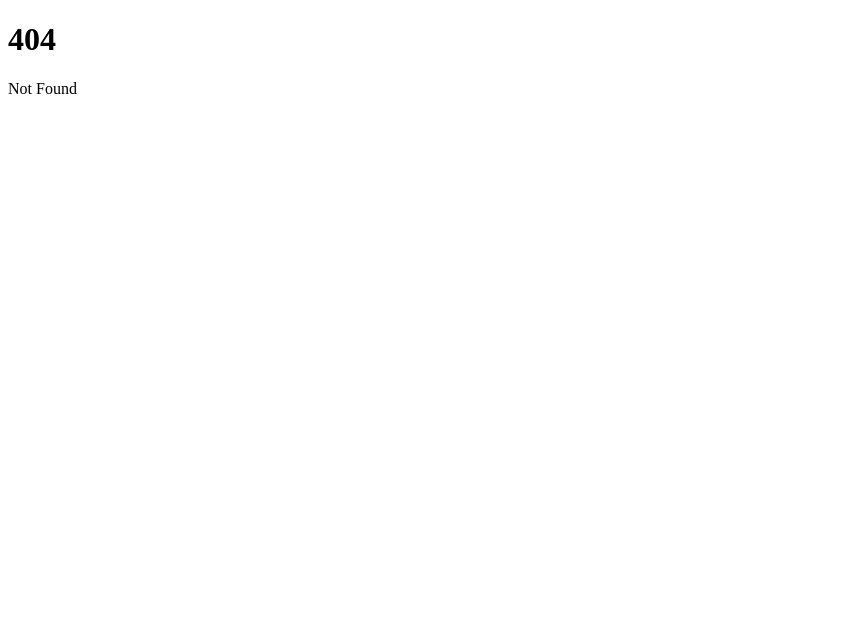
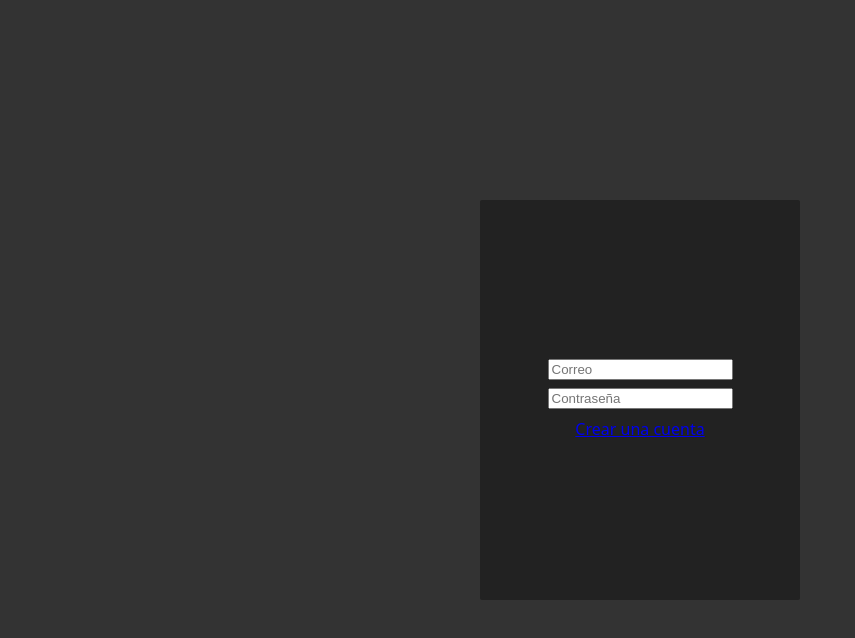
Before and after one commit to PeytonDenisse/catalogo_comida, a SvelteKit app: page /login in a window 1280 px wide. Before the commit this address had no page. Shown: the top 638 px of the page, without its empty margins (0-855 px from the left). Built offline with nearby package versions, Linux system fonts and the light colour scheme.

Commit message:
conf front login

```diff
--- /dev/null
+++ b/src/app.css
@@ -0,0 +1,21 @@
+@import url('https://fonts.googleapis.com/css2?family=Montserrat:ital,wght@0,100;0,200;0,300;0,400;0,500;0,600;0,700;0,800;0,900;1,100;1,200;1,300;1,400;1,500;1,600;1,700;1,800;1,900&family=Poppins:ital,wght@0,100;0,200;0,300;0,400;0,500;0,600;0,700;0,800;0,900;1,100;1,200;1,300;1,400;1,500;1,600;1,700;1,800;1,900&display=swap');
+
+:root {
+  font-family: system-ui, Avenir, Helvetica, Arial, sans-serif;
+  line-height: 1.5;
+  font-weight: 400;
+
+  color-scheme: light dark;
+  color: rgba(255, 255, 255, 0.87);
+  background-color: #242424;
+
+  font-synthesis: none;
+  text-rendering: optimizeLegibility;
+  -webkit-font-smoothing: antialiased;
+  -moz-osx-font-smoothing: grayscale;
+}
+
+body{
+    padding: 0;
+    margin: 0;
+}
--- a/src/lib/models/categoryDiet.js
+++ b/src/lib/models/categoryDiet.js
@@ -7,7 +7,6 @@ export async function createCategoryDiet(name){
     } catch (error) {
         return {success: false, data: [], message: 'Error del servidor'}
     }
-    return res;
 }
 
 export async function getCategoriesDiet(){
--- a/src/routes/+layout.svelte
+++ b/src/routes/+layout.svelte
@@ -1,5 +1,6 @@
 <script>
 	import favicon from '$lib/assets/favicon.svg';
+	import '../app.css';
 
 	let { children } = $props();
 </script>
--- /dev/null
+++ b/src/routes/login/+page.svelte
@@ -0,0 +1,41 @@
+<script>
+    import { goto } from "$app/navigation";
+
+    async function handleLogin(){
+        const res = await fetch('/api/login');
+        const data = await res.json();
+    }
+
+</script>
+
+<main>
+    <form action="">
+        <input type="email" placeholder="Correo">
+        <input type="password" placeholder="Contraseña">
+        <a href="/registrarse">Crear una cuenta</a>
+    </form>
+</main>
+
+<style>
+    main{
+        display: flex;
+        flex-direction: column;
+        align-items: center;
+        justify-content: center;
+        height: 100dvh;
+        min-height: 100dvh;
+        background-color: #333;
+    }
+
+    form{
+        display: flex;
+        flex-direction: column;
+        align-items: center;
+        justify-content: center;
+        gap: 8px;
+        height: 50%;
+        width: 25%;
+        background-color: #222;
+        border-radius: 2px;
+    }
+</style>
```
